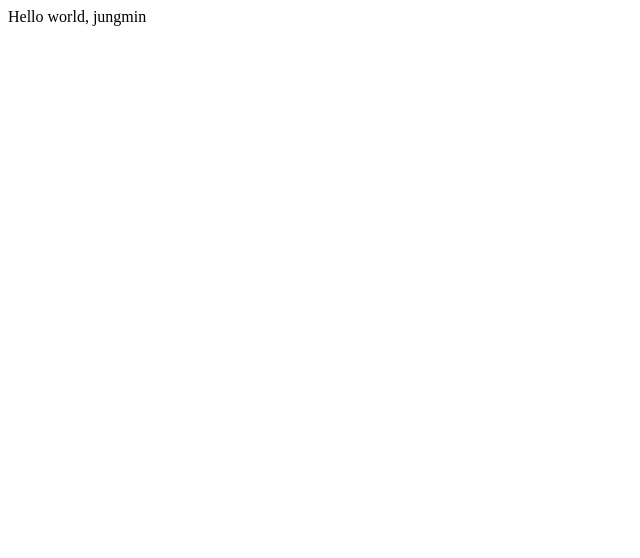
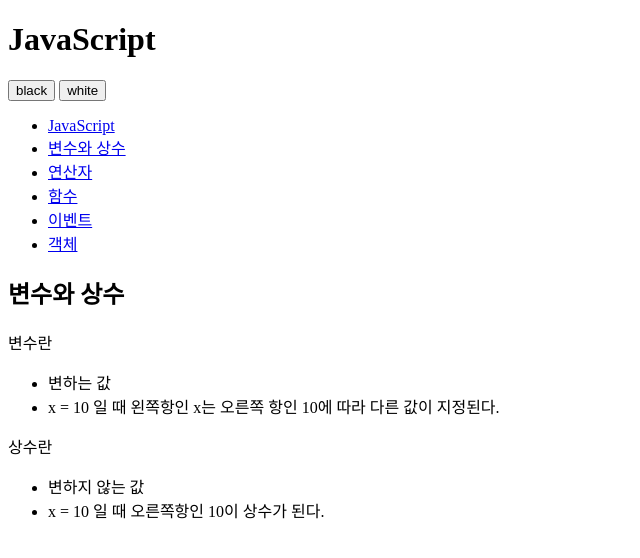
Before and after one commit to abcabcdd/opentutorials-jungmin1, a plain HTML site: page index.html in a window 1280 px wide. Shown: the whole page, without its empty margins (0-640 px from the left). Drawn offline with Linux system fonts and the light colour scheme.

Commit message:
change index.html

```diff
--- a/index.html
+++ b/index.html
@@ -1,19 +1,66 @@
 <!DOCTYPE html>
-<html lang="en">
-<head>
-<meta charset="utf-8" />
-<!-- Always force latest IE rendering engine (even in intranet) & Chrome Frame
-Remove this if you use the .htaccess -->
-<meta http-equiv="X-UA-Compatible" content="IE=edge,chrome=1" />
-<title>index</title>
-<meta name="description" content="" />
-<meta name="author" content="egoing" />
-<meta name="viewport" content="width=device-width; initial-scale=1.0" />
-<!-- Replace favicon.ico & apple-touch-icon.png in the root of your domain and delete these references -->
-<link rel="shortcut icon" href="/favicon.ico" />
-<link rel="apple-touch-icon" href="/apple-touch-icon.png" />
-</head>
-<body>
-Hello world, jungmin
-</body>
+<html>
+	<head>
+		<meta charset="utf-8" />
+	</head>
+	<body id="body">
+		<div>
+			<header>
+				<h1>JavaScript</h1>
+			</header>
+			<div id="toolbar">
+				<input type="button" value="black" />
+				<input type="button" value="white" />
+			</div>
+			<nav>
+				<ul>
+					<li>
+						<a href="http://opentutorials.org/course/49/17">JavaScript</a>
+					</li>
+					<li>
+						<a href="http://opentutorials.org/course/49/16">변수와 상수</a>
+					</li>
+					<li>
+						<a href="http://opentutorials.org/course/49/18">연산자</a>
+					</li>
+					<li>
+						<a href="http://opentutorials.org/course/49/19">함수</a>
+					</li>
+					<li>
+						<a href="http://opentutorials.org/course/49/20">이벤트</a>
+					</li>
+					<li>
+						<a href="http://opentutorials.org/course/49/21">객체</a>
+					</li>
+				</ul>
+			</nav>
+			<article>
+				<h2>변수와 상수</h2>
+				<div>
+					<p>
+						변수란
+					</p>
+					<ul>
+						<li>
+							변하는 값
+						</li>
+						<li>
+							x = 10 일 때 왼쪽항인 x는 오른쪽 항인 10에 따라 다른 값이 지정된다.
+						</li>
+					</ul>
+					<p>
+						상수란
+					</p>
+					<ul>
+						<li>
+							변하지 않는 값
+						</li>
+						<li>
+							x = 10 일 때 오른쪽항인 10이 상수가 된다.
+						</li>
+					</ul>
+				</div>
+			</article>
+		</div>
+	</body>
 </html>
```
